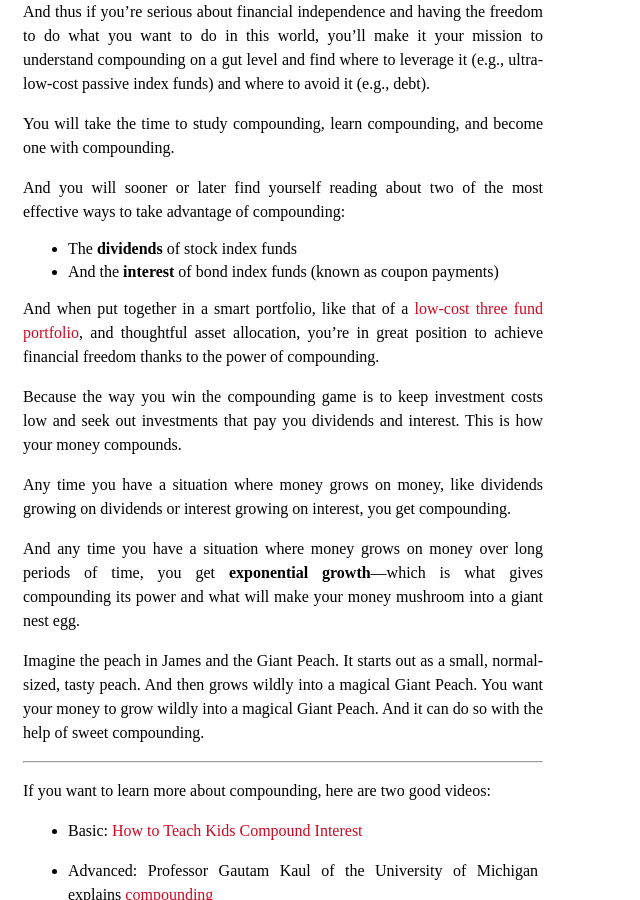
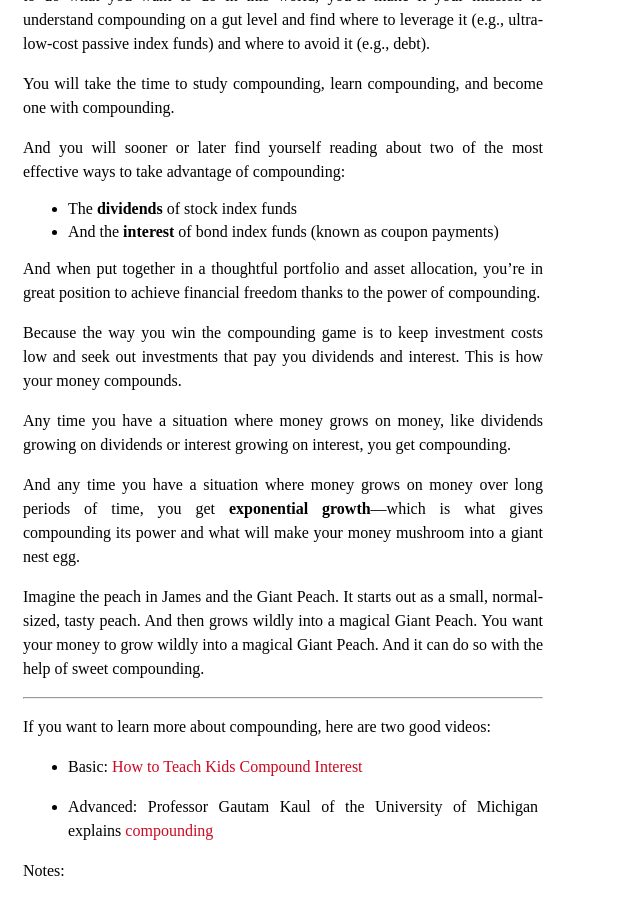
Before and after one commit to danilosierrac/gilbert-index, a Jekyll site: the page built from _posts/2017-03-15-sweet-compounding.md, in a window 1280 px wide and 900 px high, scrolled down 1344 px. Shown: the whole window, without its empty margins (0-640 px from the left). Built offline with Jekyll 4.4.1, drawn with Linux system fonts in a browser that asks for light colours; some of the changed text lies outside the part shown.

Commit message:
article: Edited articles

```diff
--- a/_posts/2017-03-15-sweet-compounding.md
+++ b/_posts/2017-03-15-sweet-compounding.md
@@ -49,7 +47,7 @@ And you will sooner or later find yourself reading about two of the most effecti
 * The **dividends** of stock index funds
 * And the **interest** of bond index funds (known as coupon payments)
 
-And when put together in a smart portfolio, like that of a [low-cost three fund portfolio](https://www.bogleheads.org/wiki/Three-fund_portfolio), and thoughtful asset allocation, you’re in great position to achieve financial freedom thanks to the power of compounding.
+And when put together in a thoughtful portfolio and asset allocation, you’re in great position to achieve financial freedom thanks to the power of compounding.
 
 Because the way you win the compounding game is to keep investment costs low and seek out investments that pay you dividends and interest. This is how your money compounds.
 
```
Also changed, not shown: other parts of _posts/2017-03-15-sweet-compounding.md (+1 -3 lines).
